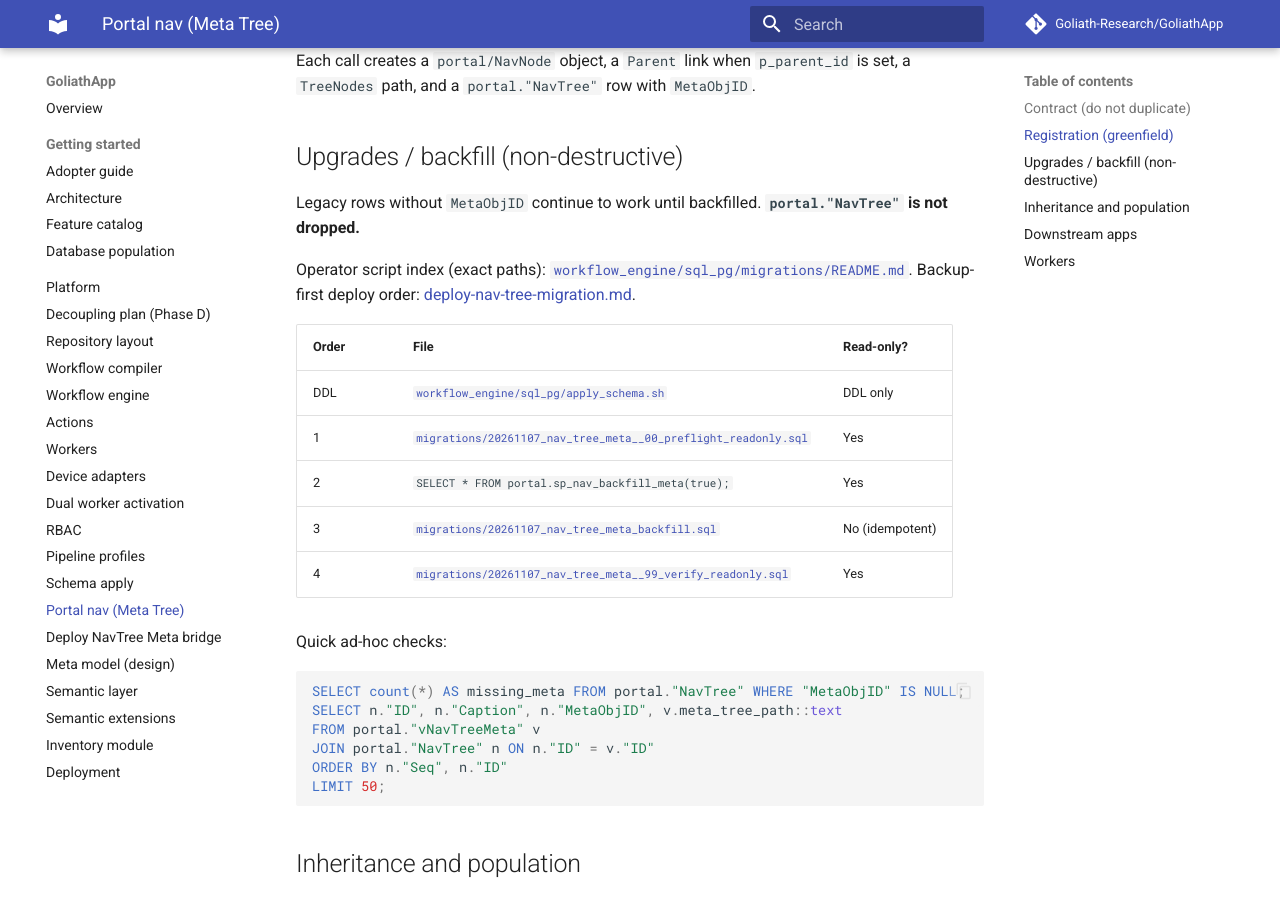
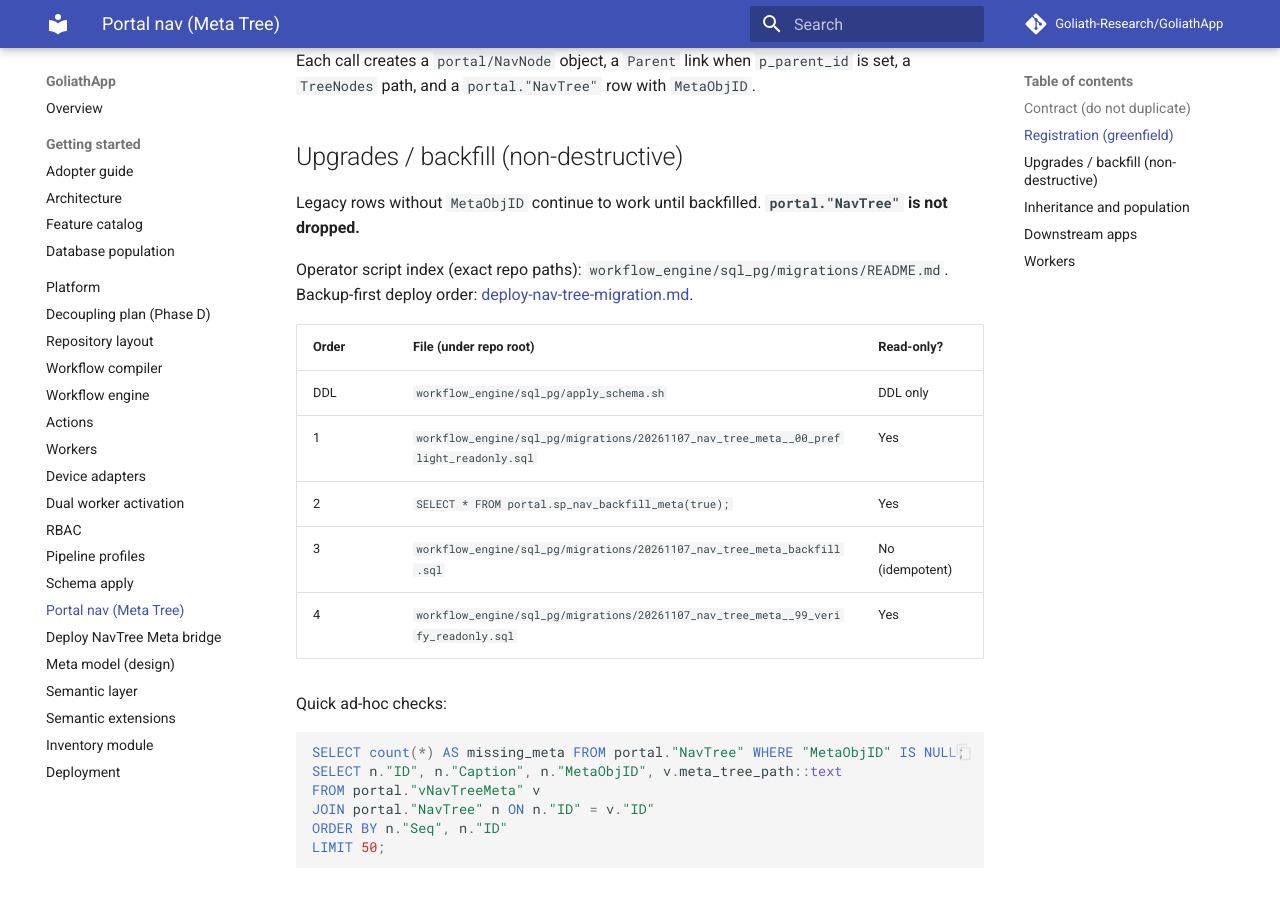
Before and after one commit to Goliath-Research/GoliathApp, an MkDocs documentation site: the page built from docs/nav-tree-meta.md, in a window 1280 px wide and 900 px high, scrolled down 1181 px. Built offline with MkDocs 1.6.1 and Material for MkDocs 9.7.7, drawn with Linux system fonts in a browser that asks for light colours; comment, search, counter and statistics services are not loaded.

Commit message:
fix(docs): mkdocs-strict paths; fix pyrefly probe typing
Co-authored-by: David Izada Rodriguez <davidizadar@GoliathResearch.com>

```diff
--- a/docs/nav-tree-meta.md
+++ b/docs/nav-tree-meta.md
@@ -37,15 +37,15 @@ Each call creates a `portal/NavNode` object, a `Parent` link when `p_parent_id`
 
 Legacy rows without `MetaObjID` continue to work until backfilled. **`portal."NavTree"` is not dropped.**
 
-Operator script index (exact paths): [`workflow_engine/sql_pg/migrations/README.md`](../workflow_engine/sql_pg/migrations/README.md). Backup-first deploy order: [deploy-nav-tree-migration.md](deploy-nav-tree-migration.md).
+Operator script index (exact repo paths): `workflow_engine/sql_pg/migrations/README.md`. Backup-first deploy order: [deploy-nav-tree-migration.md](deploy-nav-tree-migration.md).
 
-| Order | File | Read-only? |
+| Order | File (under repo root) | Read-only? |
 | --- | --- | --- |
-| DDL | [`workflow_engine/sql_pg/apply_schema.sh`](../workflow_engine/sql_pg/apply_schema.sh) | DDL only |
-| 1 | [`migrations/20261107_nav_tree_meta__00_preflight_readonly.sql`](../workflow_engine/sql_pg/migrations/20261107_nav_tree_meta__00_preflight_readonly.sql) | Yes |
+| DDL | `workflow_engine/sql_pg/apply_schema.sh` | DDL only |
+| 1 | `workflow_engine/sql_pg/migrations/20261107_nav_tree_meta__00_preflight_readonly.sql` | Yes |
 | 2 | `SELECT * FROM portal.sp_nav_backfill_meta(true);` | Yes |
-| 3 | [`migrations/20261107_nav_tree_meta_backfill.sql`](../workflow_engine/sql_pg/migrations/20261107_nav_tree_meta_backfill.sql) | No (idempotent) |
-| 4 | [`migrations/20261107_nav_tree_meta__99_verify_readonly.sql`](../workflow_engine/sql_pg/migrations/20261107_nav_tree_meta__99_verify_readonly.sql) | Yes |
+| 3 | `workflow_engine/sql_pg/migrations/20261107_nav_tree_meta_backfill.sql` | No (idempotent) |
+| 4 | `workflow_engine/sql_pg/migrations/20261107_nav_tree_meta__99_verify_readonly.sql` | Yes |
 
 Quick ad-hoc checks:
 
```
Also changed, not shown: docs/deploy-nav-tree-migration.md (+2 -2 lines), docs/schema-apply.md (+1 -1 lines).
